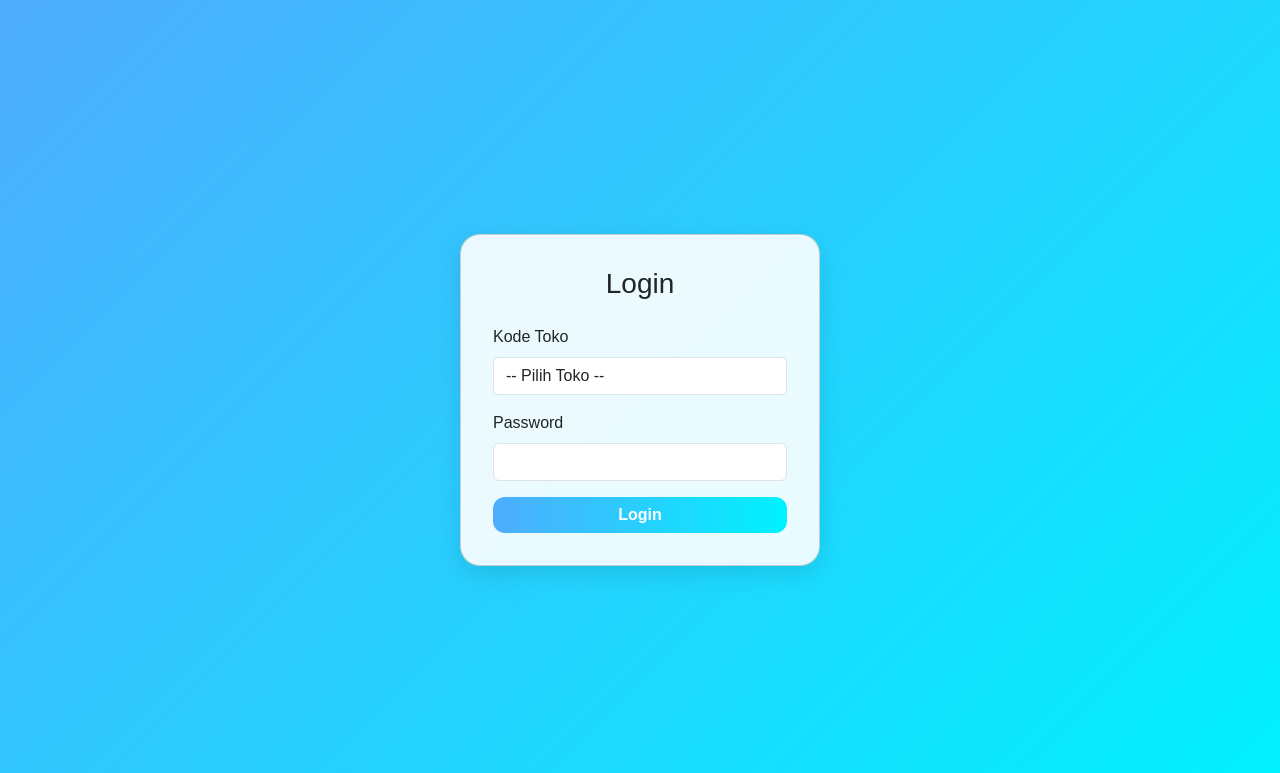
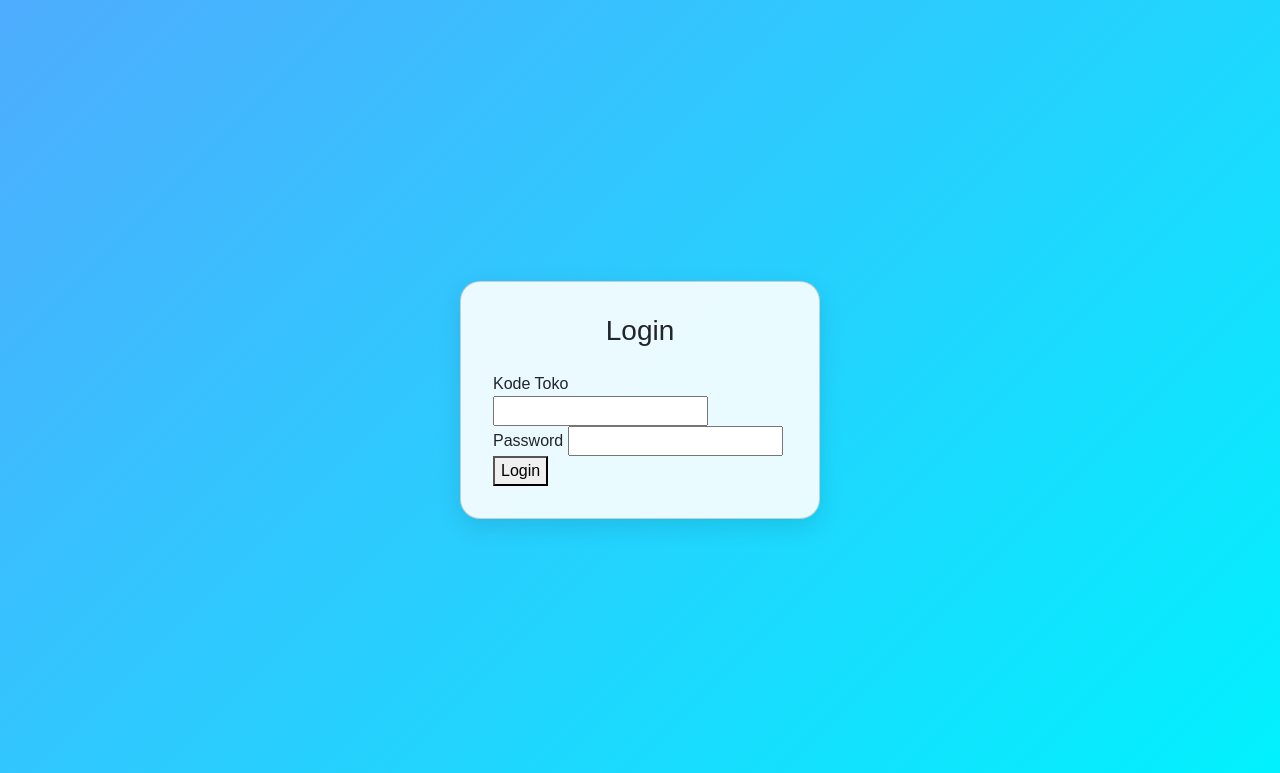
Before and after one commit to xnxxdhooomrzkyyy/bot-telegram, a Flask app: page / in a window 1280 px wide. Shown: the top 773 px of the page. Run offline with Flask 3, Linux system fonts and the light colour scheme.

Commit message:
Update login.html

```diff
--- a/templates/login.html
+++ b/templates/login.html
@@ -46,22 +46,17 @@
       {% endif %}
     {% endwith %}
 
-    <form method="post">
-      <div class="mb-3">
-        <label class="form-label">Kode Toko</label>
-        <select name="kode_toko" class="form-control" required>
-          <option value="">-- Pilih Toko --</option>
-          {% for toko in toko_list %}
-            <option value="{{ toko }}">{{ toko }}</option>
-          {% endfor %}
-        </select>
-      </div>
-      <div class="mb-3">
-        <label class="form-label">Password</label>
-        <input type="password" name="password" class="form-control" required>
-      </div>
-      <button type="submit" class="btn btn-primary w-100">Login</button>
-    </form>
+<form method="POST">
+  <div>
+    <label for="kode_toko">Kode Toko</label>
+    <input type="text" name="kode_toko" id="kode_toko" required>
+  </div>
+  <div>
+    <label for="password">Password</label>
+    <input type="password" name="password" id="password" required>
+  </div>
+  <button type="submit">Login</button>
+</form>
   </div>
 
   <script src="https://cdn.jsdelivr.net/npm/bootstrap@5.3.0/dist/js/bootstrap.bundle.min.js"></script>
```
